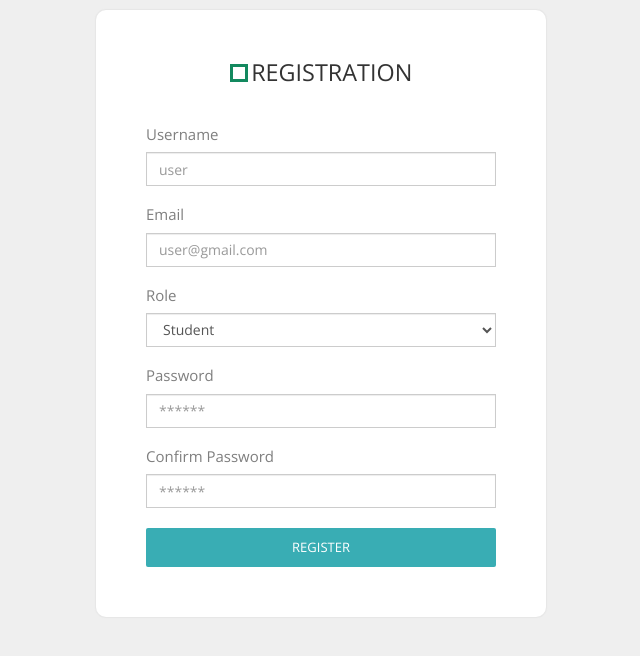
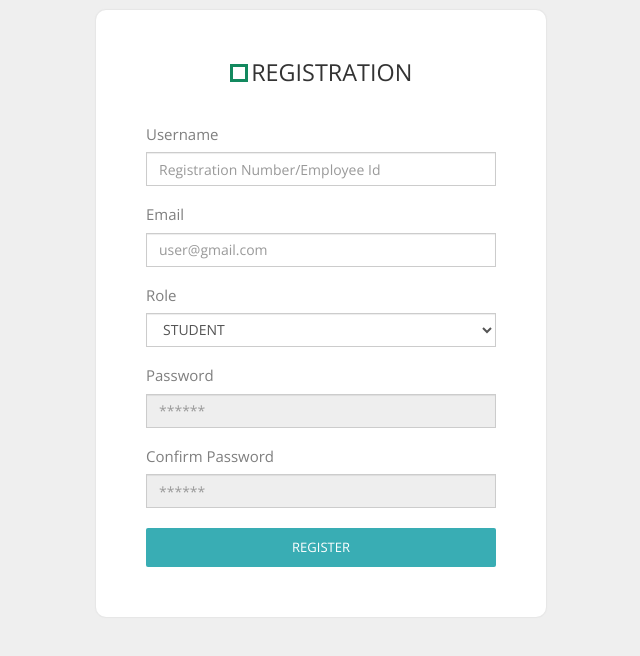
Before and after one commit to swasthikcnayak/team-sankalp-scl-maxo, a Django app: template djangoProject/users/templates/users/register-ui.html in a window 1280 px wide. Shown: the top 656 px of the page, without its empty margins (319-959 px from the left). Run offline with Django 3.2, Linux system fonts and the light colour scheme; the template is opened without the code that fills it, so the values that code supplies are empty; some libraries are stand-ins or nearby versions.

Commit message:
updating register ui for backend support.

```diff
--- a/djangoProject/users/templates/users/register-ui.html
+++ b/djangoProject/users/templates/users/register-ui.html
@@ -1,3 +1,4 @@
+{% load static %}
 <!DOCTYPE html>
 <html lang="en">
 	<head>
@@ -8,10 +9,9 @@
         <meta name="description" content="">
         <meta name="author" content="templatemo">
 	    <link href='http://fonts.googleapis.com/css?family=Open+Sans:400,300,400italic,700' rel='stylesheet' type='text/css'>
-	    <link href="../../../static/users/font-awesome.min.css" rel="stylesheet">
-	    <link href="../../../static/users/bootstrap.min.css" rel="stylesheet">
-	    <link href="../../../static/users/templatemo-style.css" rel="stylesheet">
-
+	    <link href=" {% static 'users/font-awesome.min.css' %} " rel="stylesheet">
+        <link href=" {% static 'users/bootstrap.min.css' %} " rel="stylesheet">
+        <link href=" {% static 'users/templatemo-style.css' %} " rel="stylesheet">
 	</head>
 	<body class="light-gray-bg">
 		<div class="templatemo-content-widget templatemo-login-widget white-bg">
@@ -19,43 +19,46 @@
 	          <div class="square"></div>
 	          <h1>Registration</h1>
 	        </header>
-	        <form action="index.html" class="templatemo-login-form">
+	        <form method="POST" class="templatemo-login-form">
+                {% csrf_token %}
 	        	<div class="form-group">
 					<h3 class="margin-bottom-10" style="font-size: 15px">Username</h3>
 	        		<div class="input-group width-100">
-		              	<input type="text" class="form-control pt-8" placeholder="user">
+		              	<input type="text" class="form-control pt-8" name="username" placeholder="Registration Number/Employee Id", maxlength="50" id="id_username" required>
 		          	</div>
 	        	</div>
 	        	<div class="form-group">
 					<h3 class="margin-bottom-10" style="font-size: 15px">Email</h3>
 	        		<div class="input-group width-100">
-		              	<input type="text" class="form-control" placeholder="user@gmail.com">
+		              	<input type="email" class="form-control" placeholder="user@gmail.com" name="email" id="id_email" required>
 		          	</div>
 	        	</div>
 				<div class="form-group">
 					<h3 class="margin-bottom-10" style="font-size: 15px">Role</h3>
 					<div class="input-group width-100">
-						<select class="form-control">
-						  <option>Student</option>
-						  <option>Teacher</option>
+						<select class="form-control" name="role" id="id_role">
+						  <option value="STD" selected>STUDENT</option>
+						  <option value="THR">TEACHER</option>
+                            <option value="ADM">ADMIN</option>
 						</select>
 					  </div>
 				</div>
 				<div class="form-group">
 					<h3 class="margin-bottom-10" style="font-size: 15px">Password</h3>
 	        		<div class="input-group width-100">
-		              	<input type="password" class="form-control" placeholder="******">
+		              	<input type="password" class="form-control" name="password1" id="id_password2" placeholder="******" disabled>
 		          	</div>
 	        	</div>
 				<div class="form-group">
 					<h3 class="margin-bottom-10" style="font-size: 15px">Confirm Password</h3>
 	        		<div class="input-group width-100">
-		              	<input type="password" class="form-control" placeholder="******">
+		              	<input type="password" class="form-control" name="password2" id="id_password2" placeholder="******" disabled>
 		          	</div>
 	        	</div>
 				<div class="form-group">
 					<button type="submit" class="templatemo-blue-button width-100">Register</button>
 				</div>
 	        </form>
+        </div>
 	</body>
 </html>
--- a/djangoProject/users/templates/users/resetpw1.html
+++ b/djangoProject/users/templates/users/resetpw1.html
@@ -1,3 +1,4 @@
+{% load static %}
 <!DOCTYPE html>
 <html lang="en">
 	<head>
@@ -9,7 +10,7 @@
         <meta name="author" content="templatemo">
 	    <link href='http://fonts.googleapis.com/css?family=Open+Sans:400,300,400italic,700' rel='stylesheet' type='text/css'>
         <link rel="stylesheet" href="https://maxcdn.bootstrapcdn.com/bootstrap/3.4.1/css/bootstrap.min.css">
-	    <link href="../../../static/users/templatemo-style.css" rel="stylesheet">
+	    <link href=" {% static '/users/templatemo-style.css' %} " rel="stylesheet">
 	</head>
 	<body class="light-gray-bg">
 		<div class="templatemo-content-widget templatemo-login-widget white-bg">
--- a/djangoProject/users/urls.py
+++ b/djangoProject/users/urls.py
@@ -2,6 +2,7 @@ from django.contrib import admin
 from django.contrib.auth import views as auth_views
 from django.contrib.auth.decorators import login_required
 from django.urls import path
+from django.views.generic import TemplateView
 
 import users.views as user_views
 
--- a/djangoProject/users/views.py
+++ b/djangoProject/users/views.py
@@ -51,6 +51,7 @@ def register(request):
             return redirect('register')
     else:
         form = UserRegisterForm()
+        # for boundfield in form:print(boundfield)
     return render(request, 'users/register.html', {'form': form})
 
 
```
Also changed, not shown: djangoProject/djangoProject/settings.py (+5 -4 lines).
